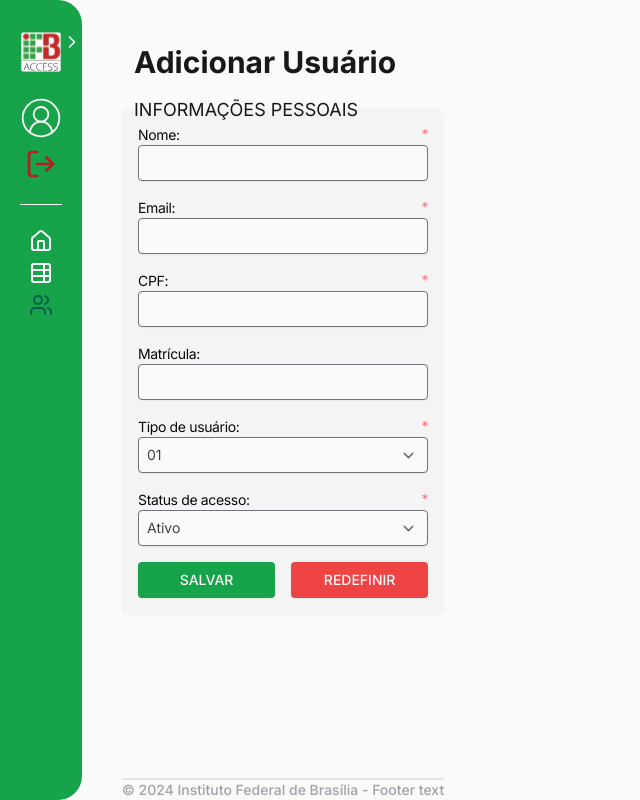
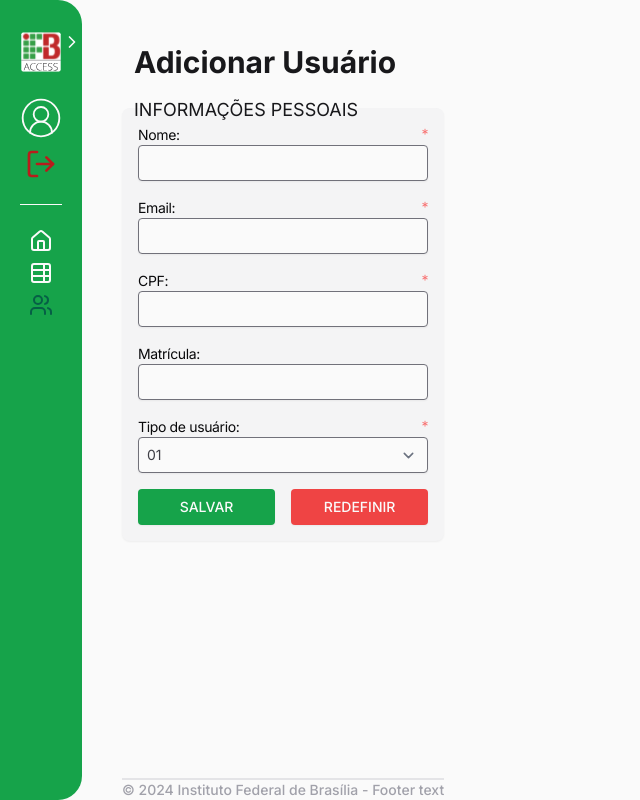
Before and after one commit to Dudobs/sgca-ifb, a React (Vite) app: page /usuarios/adicionar in a window 1280 px wide. Shown: the whole page, without its empty margins (0-640 px from the left). Built offline with nearby package versions, Linux system fonts and the light colour scheme.

Commit message:
Alterando requisições à API para testes locais e removendo campo de status de acesso na página de criação de usuários

```diff
--- a/src/http/create-user.ts
+++ b/src/http/create-user.ts
@@ -4,7 +4,6 @@ interface createUserRequst {
   matricula: string
   tipo_usuario: string
   nome: string
-  credencial_nfc: string
 }
 
 export async function createUser({
@@ -13,9 +12,8 @@ export async function createUser({
   matricula,
   tipo_usuario,
   nome,
-  credencial_nfc,
 }: createUserRequst) {
-  await fetch('http://10.18.20.100/usuarios', {
+  await fetch('http://localhost:5000/usuarios', {
     method: 'POST',
     headers: {
       // Define o cabeçalho da requisição, indicando que o corpo será no formato JSON
@@ -29,7 +27,6 @@ export async function createUser({
       matricula,
       tipo_usuario,
       nome,
-      credencial_nfc,
     }),
   })
 }
--- a/src/http/get-users.ts
+++ b/src/http/get-users.ts
@@ -9,7 +9,7 @@ type usersResponse = {
 }[]
 
 export async function getUSers(): Promise<usersResponse> {
-  const response = await fetch('http://10.18.20.100/usuarios', {
+  const response = await fetch('http://localhost:5000/usuarios', {
     method: 'GET',
     headers: {
       'X-API-Key': '12345',
--- a/src/pages/adicionar-usuario.tsx
+++ b/src/pages/adicionar-usuario.tsx
@@ -12,12 +12,11 @@ import { zodResolver } from '@hookform/resolvers/zod'
 import { useForm } from 'react-hook-form'
 
 const createUserForm = z.object({
+  nome: z.string().min(1),
+  email: z.string().min(1), // Utiliza o método `coerce.number()` para converter o valor recebido dos inputs do tipo rádio (que são strings) para um número.
   cpf: z.string().min(1, 'Informe a atividade que deseja realizar'),
-  email: z.string().min(1), // Utiliza o método `coerce.number()` para converter o valor recebido dos inputs do tipo rádio (que são strings) para um número.
   matricula: z.string().min(1),
   tipo_usuario: z.string().min(1),
-  nome: z.string().min(1),
-  credencial_nfc: z.string().min(1),
 })
 
 type createUserForm = z.infer<typeof createUserForm> // O tipo `createUserForm` é inferido a partir do esquema definido com o Zod. Utilizando `z.infer`, o TypeScript gera um tipo correspondente à estrutura dos dados descrita no esquema `createUserForm` do Zod, garantindo que o tipo esteja sempre sincronizado com a definição de validação.
@@ -28,29 +27,26 @@ export function AdicionarUsuario() {
   })
 
   async function handleCreateUser({
+    nome,
+    email,
     cpf,
-    email,
     matricula,
     tipo_usuario,
-    nome,
-    credencial_nfc,
   }: createUserForm) {
     console.log('Formulário enviado', {
+      nome,
+      email,
       cpf,
-      email,
       matricula,
       tipo_usuario,
-      nome,
-      credencial_nfc,
     })
     try {
       await createUser({
+        nome,
+        email,
         cpf,
-        email,
         matricula,
         tipo_usuario,
-        nome,
-        credencial_nfc,
       })
       console.log('Usuário criado com sucesso!') // Adicione um log de sucesso
     } catch (error) {
@@ -143,23 +139,6 @@ export function AdicionarUsuario() {
               </Select>
             </Field>
 
-            <Field className="w-full">
-              <Label
-                htmlFor="credencial_nfc"
-                label={'Status de acesso:'}
-                isRequired
-              />
-              <Select
-                id="credencial_nfc"
-                {...register('credencial_nfc')}
-                required
-                className="h-9"
-              >
-                <option>Ativo</option>
-                <option>Inativo</option>
-              </Select>
-            </Field>
-
             <div className="w-full flex items-center justify-between gap-4">
               <Button type="submit" size="md" className="flex-1">
                 Salvar
```
